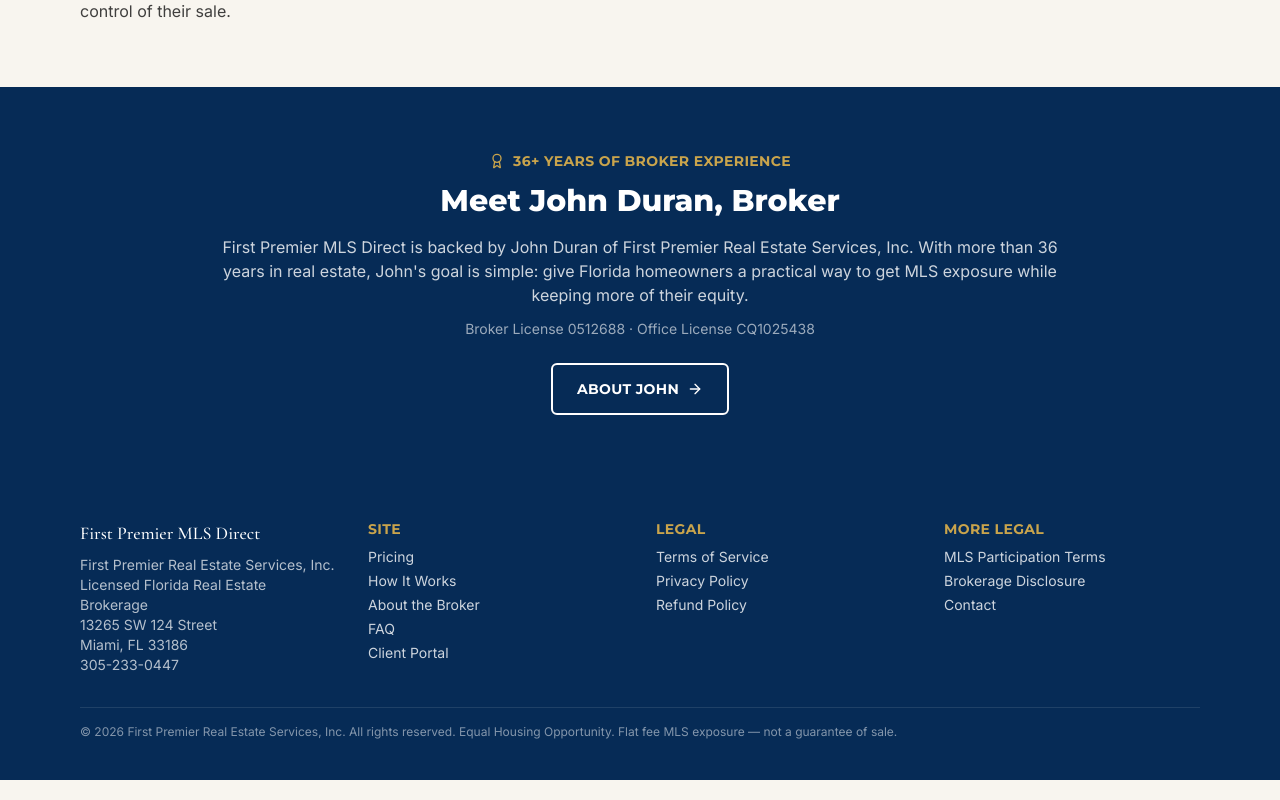
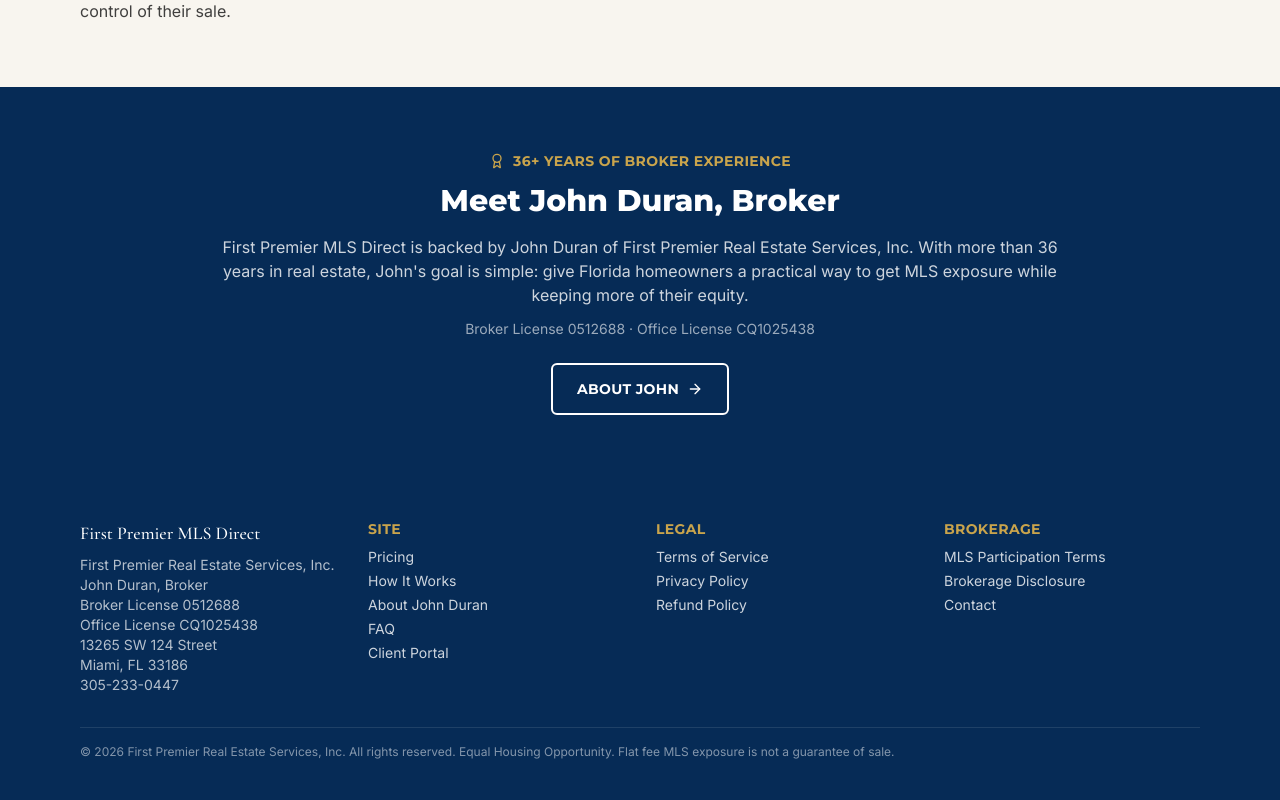
Before and after one commit to Elicasta/firstpremiermlsdirect, a Next.js app: page / in a window 1280 px wide. Shown: the part 2328-3128 px from the top of the page. Built offline with nearby package versions, Linux system fonts and the light colour scheme.

Commit message:
Add John Duran and brokerage license details to footer

```diff
--- a/components/Footer.tsx
+++ b/components/Footer.tsx
@@ -10,7 +10,11 @@
             <p className="mt-2 text-sm text-white/70">
               First Premier Real Estate Services, Inc.
               <br />
-              Licensed Florida Real Estate Brokerage
+              John Duran, Broker
+              <br />
+              Broker License 0512688
+              <br />
+              Office License CQ1025438
               <br />
               13265 SW 124 Street
               <br />
@@ -29,7 +33,7 @@
             <ul className="mt-2 space-y-1 text-sm text-white/80">
               <li><Link href="/pricing" className="hover:text-white focus-ring">Pricing</Link></li>
               <li><Link href="/how-it-works" className="hover:text-white focus-ring">How It Works</Link></li>
-              <li><Link href="/about" className="hover:text-white focus-ring">About the Broker</Link></li>
+              <li><Link href="/about" className="hover:text-white focus-ring">About John Duran</Link></li>
               <li><Link href="/faq" className="hover:text-white focus-ring">FAQ</Link></li>
               <li><Link href="/portal" className="hover:text-white focus-ring">Client Portal</Link></li>
             </ul>
@@ -48,7 +52,7 @@
 
           <div>
             <p className="font-display text-sm font-bold uppercase tracking-wide text-gold">
-              More Legal
+              Brokerage
             </p>
             <ul className="mt-2 space-y-1 text-sm text-white/80">
               <li><Link href="/mls-participation-terms" className="hover:text-white focus-ring">MLS Participation Terms</Link></li>
@@ -60,7 +64,7 @@
 
         <p className="mt-8 border-t border-white/10 pt-4 text-xs text-white/50">
           &copy; {new Date().getFullYear()} First Premier Real Estate Services, Inc. All rights
-          reserved. Equal Housing Opportunity. Flat fee MLS exposure — not a guarantee of sale.
+          reserved. Equal Housing Opportunity. Flat fee MLS exposure is not a guarantee of sale.
         </p>
       </div>
     </footer>
```
